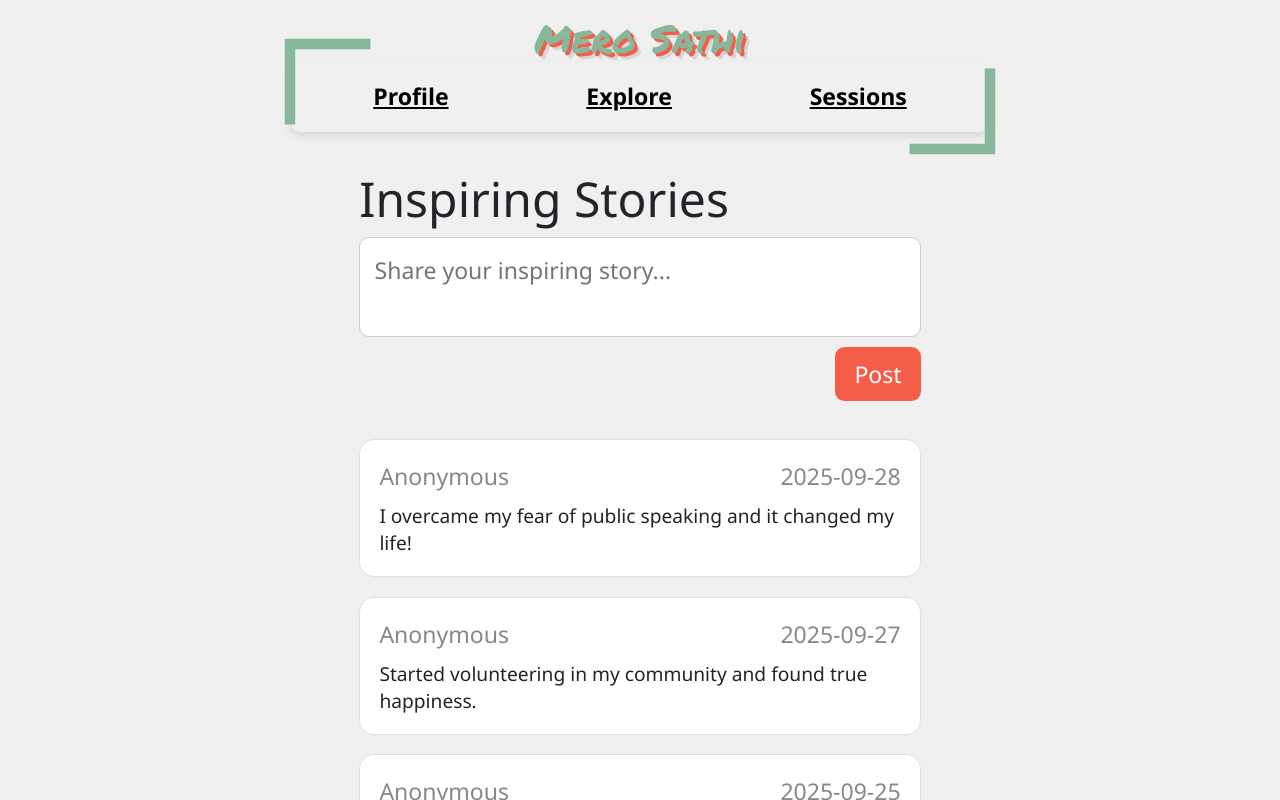
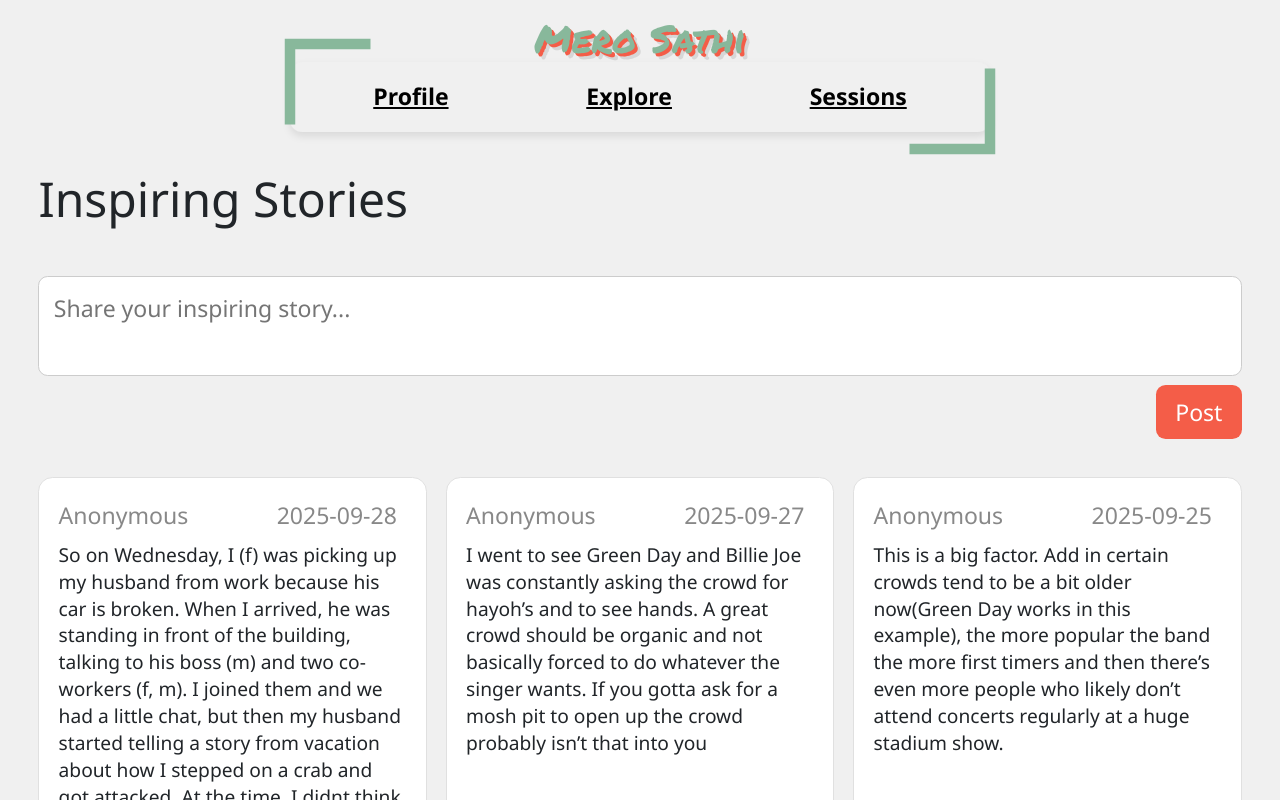
Before and after one commit to Supravab/HackClub-Project, a React (Vite) app: page /explore in a window 1280 px wide. Shown: the top 800 px of the page. Built offline with nearby package versions, Linux system fonts and the light colour scheme.

Commit message:
new changes

```diff
--- a/index.html
+++ b/index.html
@@ -4,7 +4,7 @@
 		<meta charset="UTF-8" />
 		<link rel="icon" type="image/svg+xml" href="/vite.svg" />
 		<meta name="viewport" content="width=device-width, initial-scale=1.0" />
-    <title>hackclub</title>
+		<title>Hamro Sathi</title>
 	</head>
 	<body>
 		<div id="root"></div>
--- a/src/App.jsx
+++ b/src/App.jsx
@@ -7,6 +7,7 @@ import UserProfile from './pages/UserProfile.jsx';
 import JoinSession from './pages/JoinSession';
 import Sessions from './pages/Sessions.jsx';
 import Explore from './pages/explore';
+import NotFound from './components/404.jsx';
 const user = 'user';
 function App() {
 	return (
@@ -19,7 +20,7 @@ function App() {
 				<Route path="/join-session" element={<JoinSession />} />
 				<Route path="/signup" element={<Signup />} />
 				<Route path="/otp" element={<VerifyOtp />} />
-				<Route path="*" element={<Login />} />
+				<Route path="*" element={<NotFound />} />
 			</Routes>
 		</Router>
 	);
--- /dev/null
+++ b/src/components/404.jsx
@@ -0,0 +1,20 @@
+import { Link } from 'react-router-dom';
+
+function NotFound() {
+	return (
+		<div className="flex flex-col items-center justify-center min-h-screen bg-gray-100 text-center px-4">
+			<h1 className="text-9xl font-bold text-gray-800">404</h1>
+			<p className="text-2xl md:text-3xl font-light text-gray-600 mt-4">
+				Oops! Page not found
+			</p>
+			<p className="text-gray-500 mt-2">
+				The page you’re looking for doesn’t exist or has been moved.
+			</p>
+			<Link to="/login" className="btn btn-primary">
+				Go Back Home
+			</Link>
+		</div>
+	);
+}
+
+export default NotFound;
--- a/src/pages/explore.css
+++ b/src/pages/explore.css
@@ -1,14 +1,37 @@
+
+.page-container {
+  min-height: 100vh;
+}
 
 .explore-page {
-  max-width: 600px;
-  margin: 2rem auto;
-  padding: 0 1rem;
+  display: grid;
+  grid-template-rows: auto auto 1fr;
+  gap: 2rem;
+  padding: 2rem;
+  width: 100vw; /* full viewport width */
+  box-sizing: border-box;
 }
 
+.stories-feed {
+  display: grid;
+  grid-template-columns: repeat(3, 1fr); /* 3 equal columns across full width */
+  gap: 1rem;
+  width: 100%; /* ensure it uses full width */
+}
+
+.story-card {
+  border: 1px solid #e0e0e0;
+  border-radius: 0.75rem;
+  padding: 1rem;
+  background-color: #fff;
+  display: grid;
+  grid-template-rows: auto 1fr;
+  gap: 0.5rem;
+}
 .post-story {
-  display: flex;
-  flex-direction: column;
-  margin-bottom: 2rem;
+  display: grid;
+  grid-template-rows: auto auto;
+  gap: 0.5rem;
 }
 
 .post-story textarea {
@@ -17,11 +40,10 @@
   border-radius: 0.5rem;
   border: 1px solid #ccc;
   min-height: 100px;
-  margin-bottom: 0.5rem;
 }
 
 .post-btn {
-  align-self: flex-end;
+  justify-self: end;
   background-color: #f45d48;
   color: white;
   border: none;
@@ -30,30 +52,46 @@
   cursor: pointer;
 }
 
-.story-card {
-  border: 1px solid #e0e0e0;
-  border-radius: 0.75rem;
-  padding: 1rem;
-  margin-bottom: 1rem;
-  background-color: #fff;
-}
-.delete-icon{
-	top:-30px;
-	right:-30px;
-}
-.dondisplay{
-	display:none;
-}
 .story-header {
-position:relative;
-  display: flex;
-  justify-content: space-between;
+  display: grid;
+  grid-template-columns: auto 1fr auto;
+  align-items: center;
   font-size: 0.85rem;
   color: #888;
-  margin-bottom: 0.5rem;
+  gap: 0.5rem;
+  position: relative;
+}
+
+.story-author {
+  font-weight: 500;
+}
+
+.story-date {
+  justify-self: end;
+}
+
+.delete-icon {
+  justify-self: end;
+  cursor: pointer;
+}
+
+.dondisplay {
+  display: none;
 }
 
 .story-content {
   font-size: 1rem;
   line-height: 1.4;
 }
+
+@media (max-width: 1200px) {
+  .stories-feed {
+    grid-template-columns: repeat(2, 1fr); /* 2 columns on medium screens */
+  }
+}
+
+@media (max-width: 768px) {
+  .stories-feed {
+    grid-template-columns: 1fr; /* 1 column on mobile */
+  }
+}
--- a/src/pages/explore.jsx
+++ b/src/pages/explore.jsx
@@ -13,21 +13,21 @@ function Explore(type) {
 			author: 'Anonymous',
 			date: '2025-09-28',
 			content:
-				'I overcame my fear of public speaking and it changed my life!',
+				'So on Wednesday, I (f) was picking up my husband from work because his car is broken. When I arrived, he was standing in front of the building, talking to his boss (m) and two co-workers (f, m). I joined them and we had a little chat, but then my husband started telling a story from vacation about how I stepped on a crab and got attacked. At the time, I didnt think much of it, I was just confused because I had no idea when it happened. After a moment, I realized it and said aloud, But it happened to you, not me.',
 		},
 		{
 			id: 2,
 			author: 'Anonymous',
 			date: '2025-09-27',
 			content:
-				'Started volunteering in my community and found true happiness.',
+				'I went to see Green Day and Billie Joe was constantly asking the crowd for hayoh’s and to see hands. A great crowd should be organic and not basically forced to do whatever the singer wants. If you gotta ask for a mosh pit to open up the crowd probably isn’t that into you',
 		},
 		{
 			id: 3,
 			author: 'Anonymous',
 			date: '2025-09-25',
 			content:
-				'Tried meditation for a month, and it really helped me focus.',
+				'This is a big factor. Add in certain crowds tend to be a bit older now(Green Day works in this example), the more popular the band the more first timers and then there’s even more people who likely don’t attend concerts regularly at a huge stadium show.',
 		},
 	]);
 
--- a/src/pages/sessions.css
+++ b/src/pages/sessions.css
@@ -19,7 +19,7 @@
 
 /* Modal box itself */
 .modal-content {
-  background: #fff;
+  background: #fff !important;
   border-radius: 12px;
   padding: 20px;
   max-width: 400px;
--- a/src/pages/userprofile.css
+++ b/src/pages/userprofile.css
@@ -59,6 +59,7 @@
 }
 
 .highlight {
+  font-weight: bold;
   color: var(--highlight);
 }
 
```
Lines whose indentation alone changed are shown as unchanged.
